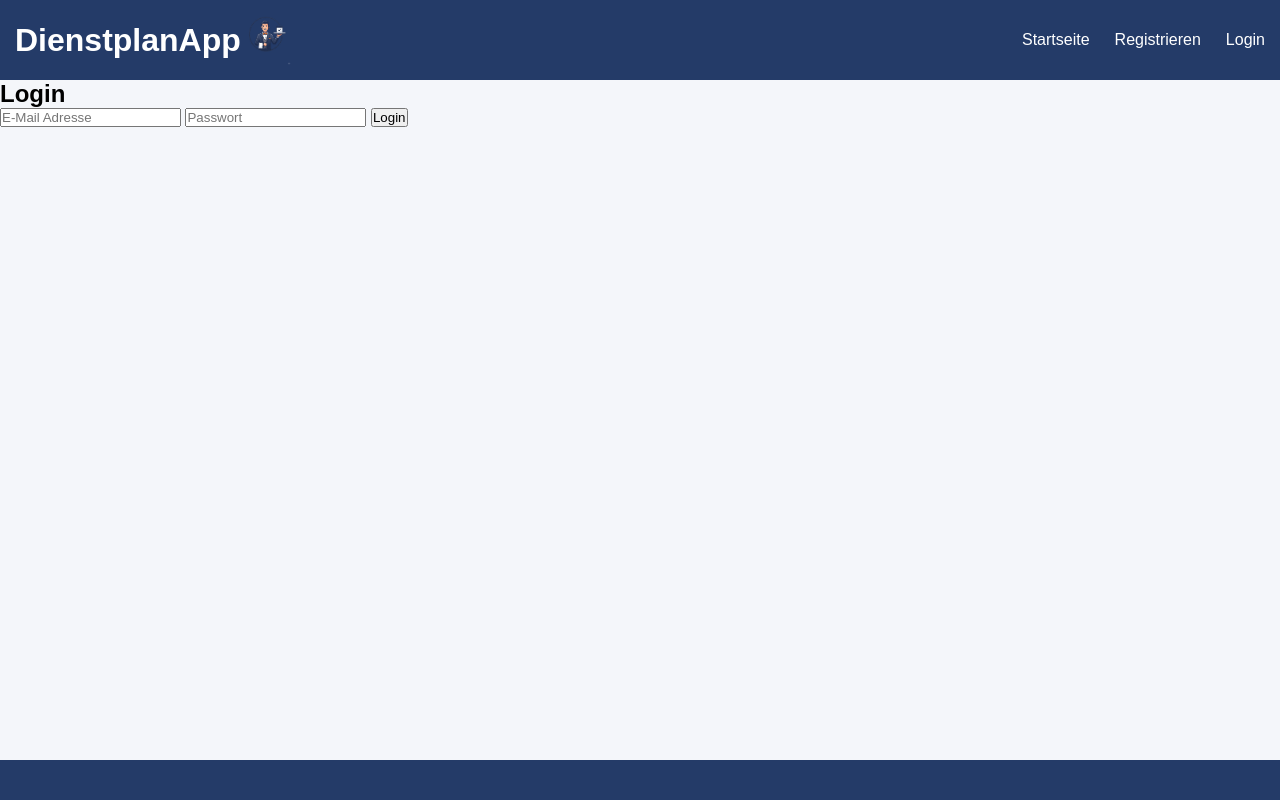
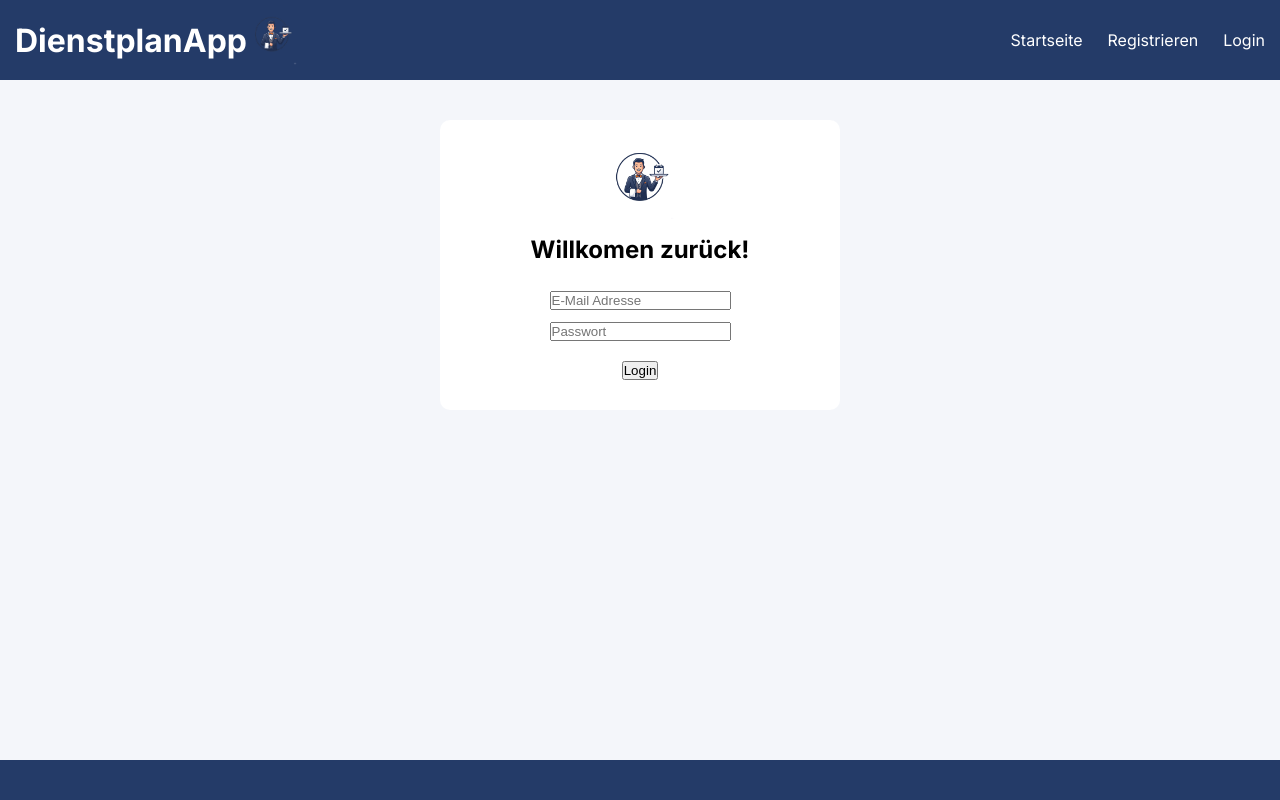
Before and after one commit to Chris768356/DienstplanApp, a Flask app: page /auth/login in a window 1280 px wide. Run offline with Flask 3, Linux system fonts and the light colour scheme; some libraries are stand-ins or nearby versions.

Commit message:
Login Design gestaltet

```diff
--- a/DienstplanApp/static/css/style.css
+++ b/DienstplanApp/static/css/style.css
@@ -11,7 +11,7 @@
 body {
     background-color: #F4F6FA;
     min-height: 100vh;
-    font-family: Arial, sans-serif;
+    font-family: "Inter", sans-serif;
     display: flex;
     flex-direction: column;
 }
@@ -80,6 +80,35 @@ footer {
    Formulare
    ========================= */
 
+.form-card img {
+    width: 70px;
+    display: block;
+    margin: 0 auto 15px;
+}
+
+.form-card {
+    background-color: white;
+    padding: 30px;
+    width: 400px;
+    margin: 40px auto;
+    border-radius: 10px;
+    text-align: center;
+    margin-bottom: 25px;
+}
+
+.form-card button {
+    display: block;
+    margin: 10px auto 0px;
+}
+
+.form-card h2 {
+    text-align: center;
+    margin-bottom: 25px;
+}
+
+.form-card input {
+    margin-bottom: 10px;
+}
 
 /* =========================
    Meldungen
--- a/DienstplanApp/templates/auth/login.html
+++ b/DienstplanApp/templates/auth/login.html
@@ -1,11 +1,14 @@
 {% extends "base.html" %}
 
 {% block header %}
-<h2>Login</h2>
+
 {% endblock header %}
 
 {% block content %}
-<form action="" method="post">
+
+<form class="form-card" action="" method="post">
+    <img src="{{ url_for('static', filename='img/DienstButlerLogo.png') }}" alt="DienstButler Logo">
+    <h2>Willkomen zurück!</h2>
     <input type="email" name="email" id="email" placeholder="E-Mail Adresse" required>
     <input type="password" name="password" id="password" placeholder="Passwort" required>
     <input type="hidden" name="csrf_token" value="{{ csrf_token() }}">
--- a/DienstplanApp/templates/base.html
+++ b/DienstplanApp/templates/base.html
@@ -7,6 +7,11 @@
     <title>DienstplanApp</title>
 
     <link rel="stylesheet" href="{{ url_for('static', filename='css/style.css') }}">
+
+    <link rel="preconnect" href="https://fonts.googleapis.com">
+    <link rel="preconnect" href="https://fonts.gstatic.com" crossorigin>
+    <link href="https://fonts.googleapis.com/css2?family=Inter:wght@400;500;600;700&display=swap" rel="stylesheet">
+
 </head>
 
 <body>
```
